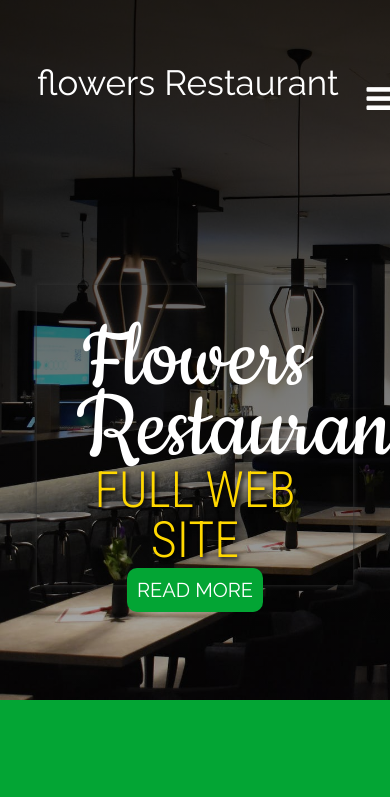
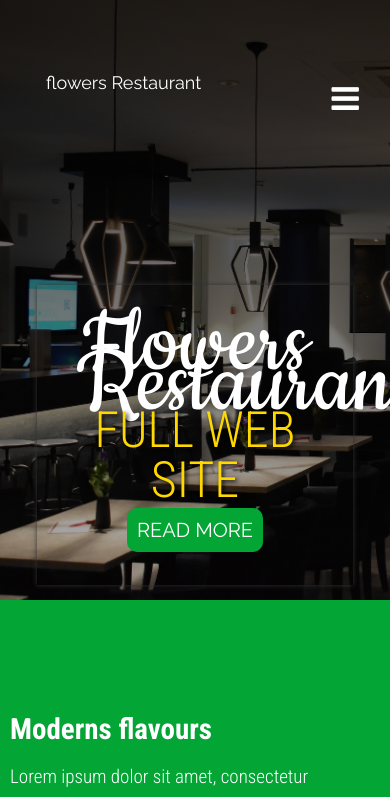
Before and after one commit to fatimaait/flowers-restaurant.github.io, a plain HTML site: page index.html in a window 390 px wide. Shown: the top 797 px of the page. Drawn offline with Linux system fonts and the light colour scheme.

Commit message:
Update style-responsive.css

```diff
--- a/assets/css/style-responsive.css
+++ b/assets/css/style-responsive.css
@@ -124,6 +124,12 @@
 			.navicon .fa{
 				z-index: 4
 			}
+			.navbar a{
+				font-size: 18px
+			}
+			#navbars{
+				padding: 10px
+			}
 	   		.nav-links   {
 	   		padding-top: 110px;
 	      	display: none;
@@ -151,11 +157,13 @@
 	      	}
 			.navicon .fa{
 	        display: block;
+	        left: 85%;
 	      	}
 	      	.banniere{
 				background: linear-gradient(rgba(0, 0, 0, 0.8),rgba(0, 0, 0, 0.3)),url("../img/image-temp/ecran2.jpeg") left center no-repeat fixed;
 				background-size: cover;
-			    height:700px;
+				width: 100%;
+			    height:600px;
 			}
 			.bloc{
 				text-align:center;
@@ -177,11 +185,11 @@
 				max-width:90%;
 			}
 	    	.primary-text{
-			font-size:60px;
-			line-height: 70px
+			font-size:10vw;
+			line-height: 40px
 		    }
 		    .secondry-text{
-			font-size:20px;
+			font-size:10vw;
 			}
 	    	.btn-primary{
 	      	width:250px;
@@ -193,6 +201,7 @@
 		  	}
 		  	.section2{
 		  	padding:20px 10px;
+		  	width: 100%;
 		  	}
 		  	.flex-container{
 			width: 95%;
@@ -212,6 +221,7 @@
 			.section4{
 		  	margin:auto;
 		  	line-height: 1.5em;
+		  	width: 100%;
 		  	}
 			.section4 .secondry-text{
 		  	font-size: 34px;
@@ -234,6 +244,7 @@
 		  	display: grid;
 		  	grid-template-columns:20% auto ;
 		  	padding:10px;
+		  	width: 100%;
 		  	}
   			.grid-container-contact{
 			display: block;
```
